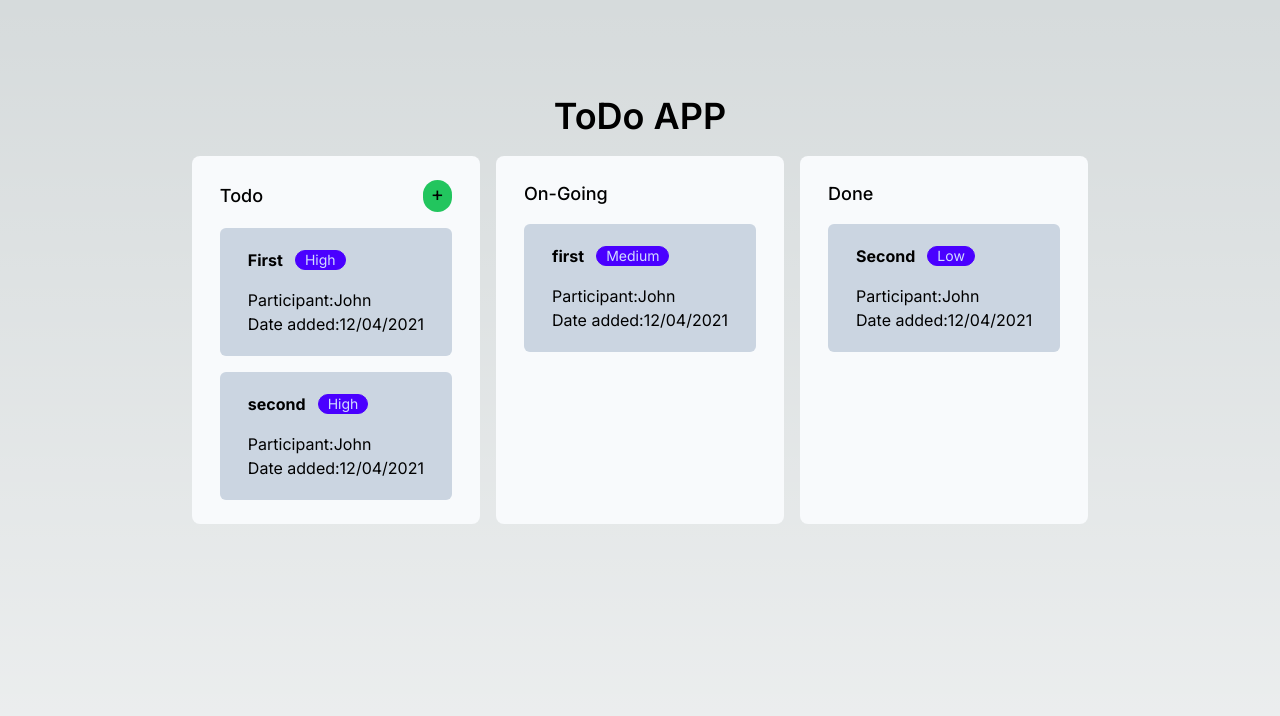
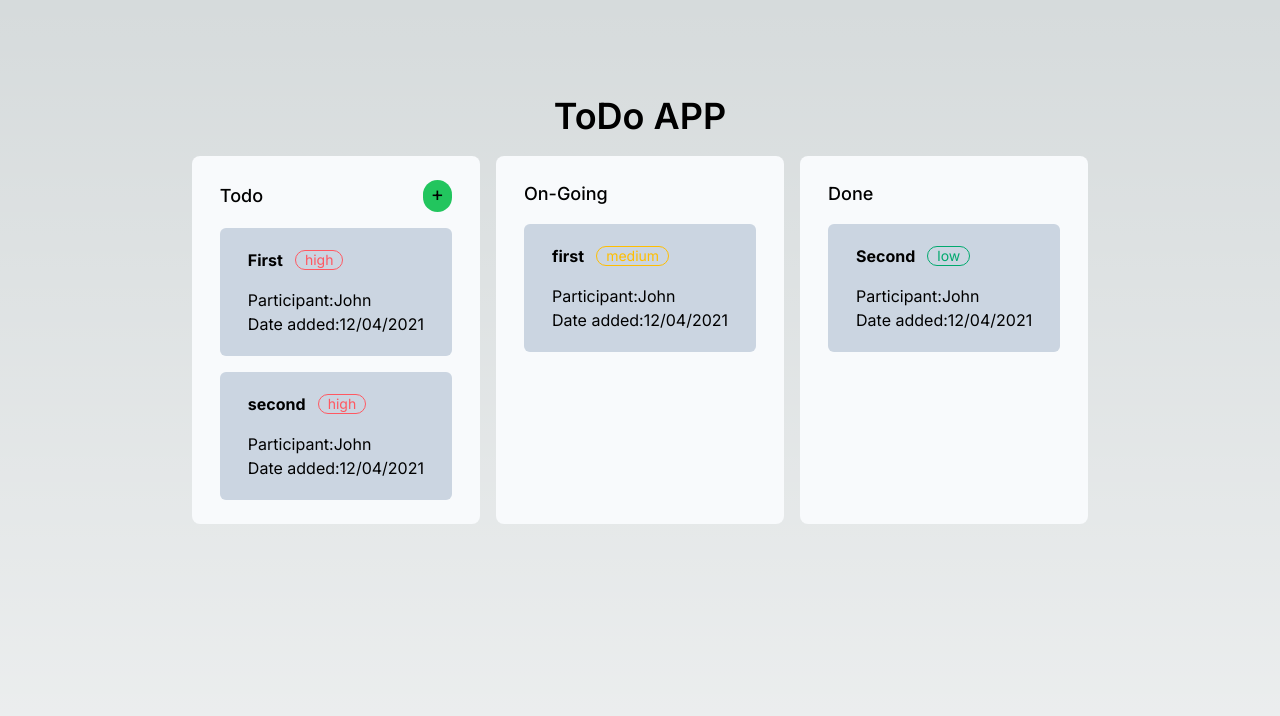
Before and after one commit to alianu23/typescript_lessons, a Next.js app in the folder todo_list/: page / in a window 1280 px wide. Shown: the top 716 px of the page. Built offline with nearby package versions, Linux system fonts and the light colour scheme.

Commit message:
1/15 angi

```diff
--- a/todo_list/src/app/page.tsx
+++ b/todo_list/src/app/page.tsx
@@ -1,11 +1,13 @@
 import React, { useState } from "react";
 import Section from "../components/Section";
 
-export default function Home(): JSX.Element {
+const Home = () => {
   return (
     <main className="flex flex-col items-center  p-24 gap-5">
       <h1 className="font-semibold text-4xl ">ToDo APP</h1>
       <Section />
     </main>
   );
-}
+};
+
+export default Home;
--- a/todo_list/src/components/Section.tsx
+++ b/todo_list/src/components/Section.tsx
@@ -16,14 +16,14 @@ const Section = () => {
         {
           id: "0",
           name: "First",
-          priority: "High",
+          priority: "high",
           author: "John",
           isStatus: "Todo",
         },
         {
           id: "1",
           name: "second",
-          priority: "High",
+          priority: "high",
           author: "John",
           isStatus: "Todo",
         },
@@ -37,7 +37,7 @@ const Section = () => {
         {
           id: "2",
           name: "first",
-          priority: "Medium",
+          priority: "medium",
           author: "John",
           isStatus: "Todo",
         },
@@ -51,7 +51,7 @@ const Section = () => {
         {
           id: "3",
           name: "Second",
-          priority: "Low",
+          priority: "low",
           author: "John",
           isStatus: "Todo",
         },
--- a/todo_list/src/components/TodoCur.tsx
+++ b/todo_list/src/components/TodoCur.tsx
@@ -3,6 +3,7 @@
 import React, { FC, useState } from "react";
 import { Draggable, Droppable } from "react-beautiful-dnd";
 import TodoForm from "./TodoForm";
+import { status } from "@/utils";
 
 type PropsType = {
   board: {
@@ -56,7 +57,13 @@ const TodoCur: FC<PropsType> = ({ board }) => {
                 >
                   <div className="flex items-center gap-3">
                     <h3 className="font-bold">{task.name}</h3>
-                    <h4 className="badge badge-primary">{task.priority}</h4>
+                    <span
+                      className={`badge badge-${
+                        status[task.priority]
+                      } badge-outline`}
+                    >
+                      {task.priority}
+                    </span>
                   </div>
                   <div className="mt-4">
                     <div className="flex">
--- a/todo_list/src/components/TodoForm.tsx
+++ b/todo_list/src/components/TodoForm.tsx
@@ -1,6 +1,14 @@
-import React from "react";
+import React, { ChangeEvent, FC } from "react";
 
-const TodoForm = ({ open, closeForm }: any) => {
+interface FormProps {
+  open: boolean;
+  handleClose: () => void;
+}
+
+const TodoForm: FC<FormProps> = ({ open, closeForm }: any) => {
+  const handleChange = (e: ChangeEvent<HTMLInputElement>) => {
+    console.log("target value", e.target.value);
+  };
   return (
     <dialog open={open} className="modal ">
       <div className="flex flex-col gap-4 dark:bg-slate-800 bg-slate-100 rounded-xl py-5 px-6">
@@ -15,6 +23,7 @@ const TodoForm = ({ open, closeForm }: any) => {
           <div className="w-full flex items-center">
             <h3 className="w-2/4">Todo Name</h3>
             <input
+              onChange={handleChange}
               type="text"
               name="name"
               className=" py-2 w-full pl-5 rounded-md "
--- /dev/null
+++ b/todo_list/src/utils/index.ts
@@ -0,0 +1,8 @@
+interface IStatus {
+  [key: string]: string;
+}
+export const status: IStatus = {
+  high: "error",
+  medium: "warning",
+  low: "success",
+};
```
